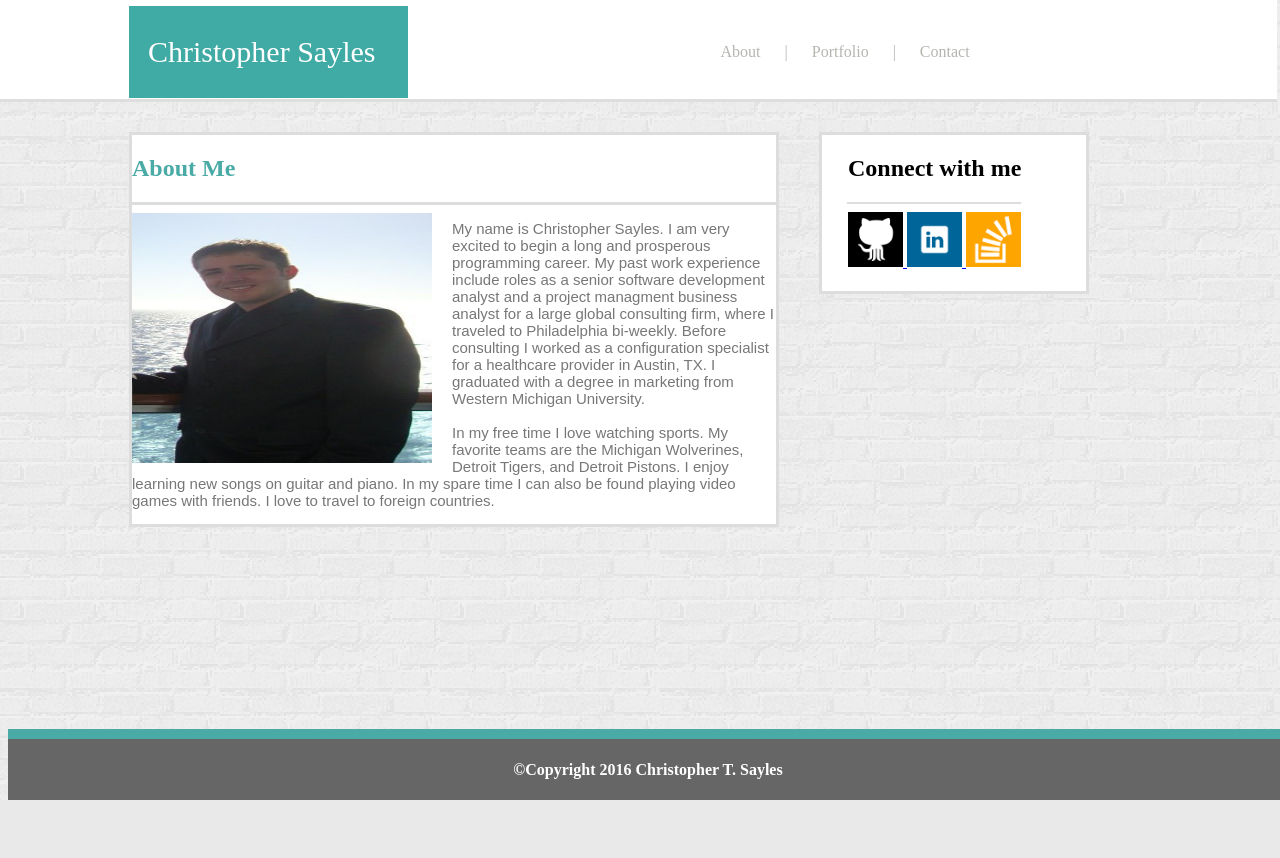
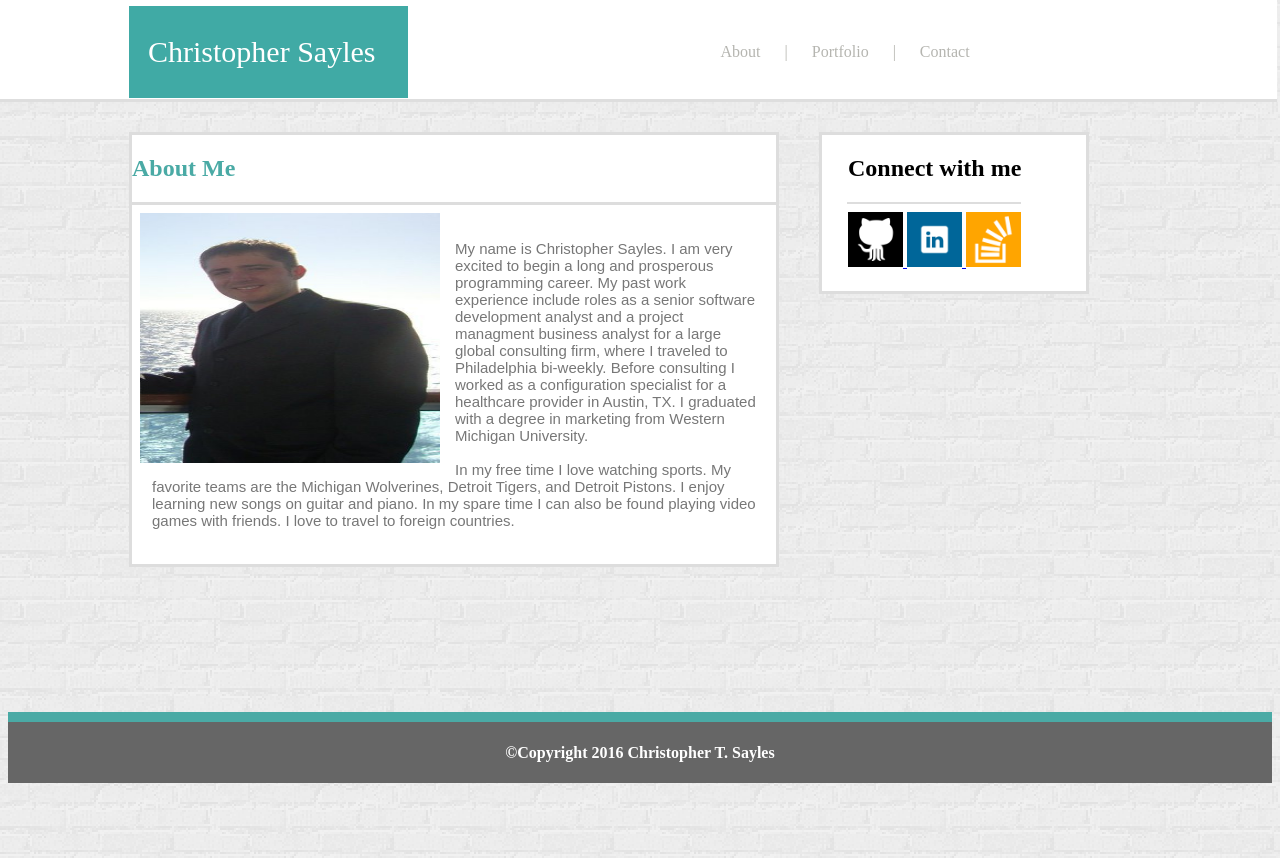
Before and after one commit to ChrisSayles/Basic-Portfolio, a PHP site: page / in a window 1280 px wide. Before the commit the page ends 800 px from the top, so only its background shows below. Run offline with PHP 8.4, Linux system fonts and the light colour scheme.

Commit message:
newest version of index and css

```diff
--- a/assets/css/style.css
+++ b/assets/css/style.css
@@ -2,6 +2,7 @@
     color: #777777;
     font-size: 15px;
     font-family: "Arial","Helvetica Neue","Helvetica","sans-serif";
+    padding: 20px;
 
 }
 
@@ -35,8 +36,9 @@
     width: 300px;
     height: 250px;
     float: left;
-    padding: 0 20px 0 0;
+    padding: 0 15px 0 8px;
 }
+
 
 #aboutmesidebar {
     width: 221px;
@@ -184,3 +186,10 @@
     width: 200px;
     float: left;
 }
+
+.wrapper {
+    min-height: 100%;
+    height: auto !important;
+    margin-bottom: -66px;
+    position: relative;
+}
--- a/index.html
+++ b/index.html
@@ -1,7 +1,8 @@
 <DOCTYPE html>
 
 <!--CSS Relative Link-->
-<link rel="stylesheet" type="text/css" href="assets/css/style.css"
+
+<link rel="stylesheet" type="text/css" href="assets/css/style.css">
 
 <!--Title-->
 <Title>Index</Title>
@@ -16,6 +17,7 @@
 <!--Background-->
 
 <!--Wrapper-->
+<div class="wrapper">
 <!--Nesting two divs for the top header section-->
 <div class="topdivsection">
 	<div class="aboutPortfolioContactHeaderText">
@@ -67,5 +69,6 @@
 	<hr id="footerlineteal">
 	<h4 class="center"> ©Copyright 2016 Christopher T. Sayles</h4>
 </footer>
+</div>
 </Body>
 </html>
```
